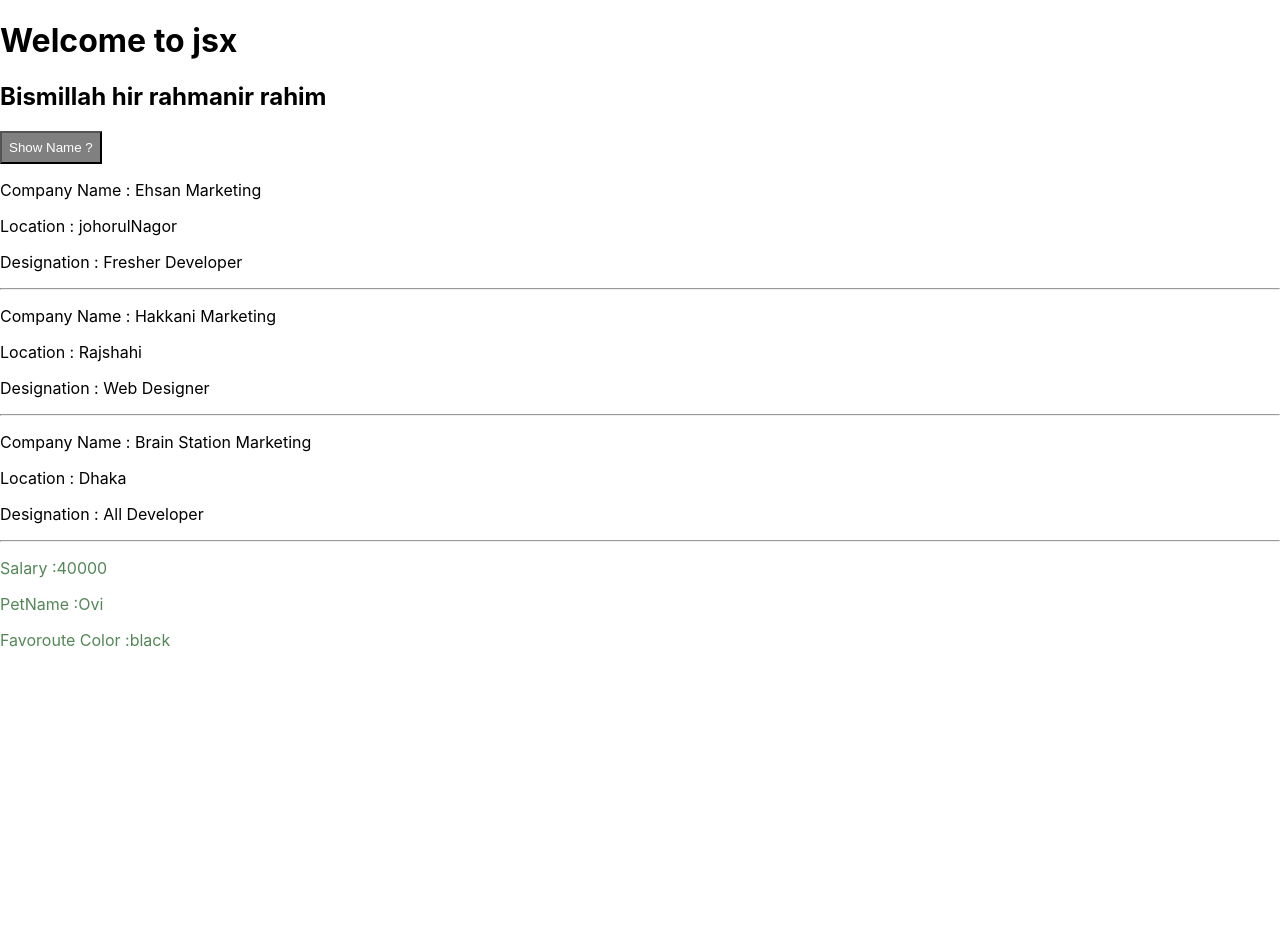
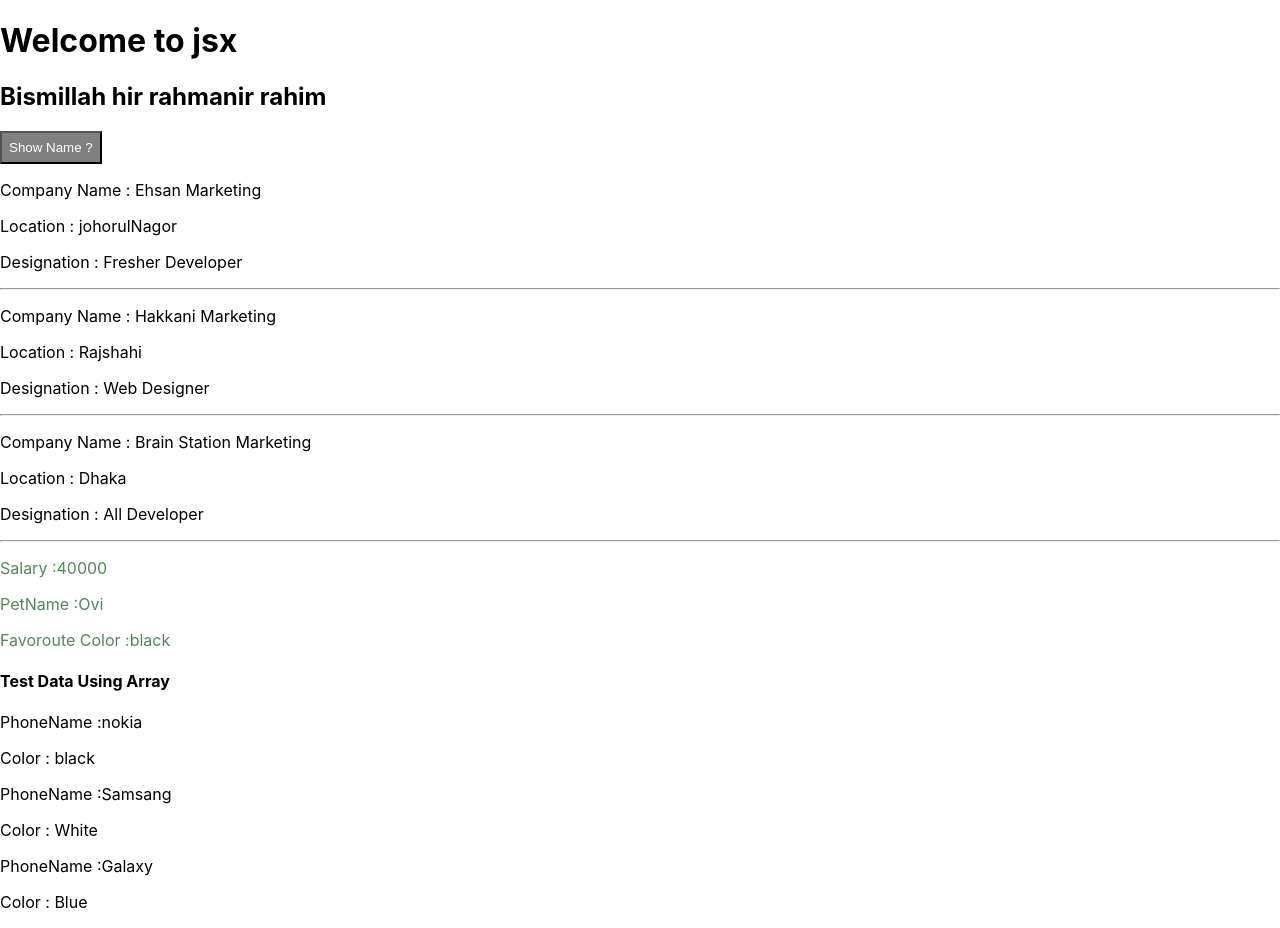
Before and after one commit to Mim-Hakkani/React-With-Fun, a React (Create React App) app: page / in a window 1280 px wide. Before the commit the page ends 800 px from the top, so only its background shows below. Built offline with nearby package versions, Linux system fonts and the light colour scheme.

Commit message:
componet data pass using array elements

```diff
--- a/src/App.js
+++ b/src/App.js
@@ -3,14 +3,34 @@ import './App.css';
 import FirstJsxPratices from './Components/FirstJsx';
 import PersonalInfo from './Components/PersonalInfo';
 import PassOobjectDataProps from './Components/PassOobjectDataProps';
+import PassArrayDataProps from './Components/PassArrayDataProps';
+
+// testing array components
+const phones =[
+    {
+        phoneName :'nokia',
+        color:'black'
+    },
+        {
+        phoneName :'Samsang',
+        color:'White'
+    },    {
+        phoneName :'Galaxy',
+        color:'Blue'
+    }
+]
 
 
-function App() {
+// testing object components
+
   const objectData = {
     salary : 40000,
     petName : 'Ovi',
     color :'black'
   }
+
+function App() {
+
   return (
  <div>
   <FirstJsxPratices />
@@ -21,6 +41,7 @@ function App() {
 
   <PassOobjectDataProps objectData={objectData}/>
 
+  <PassArrayDataProps phones={phones} />
  </div>
   );
 }
--- /dev/null
+++ b/src/Components/PassArrayDataProps.js
@@ -0,0 +1,20 @@
+import React from 'react';
+
+
+const PassArrayDataProps = (props) => {
+
+    console.log('array props is ::' , props);
+    return (
+        <div>
+            <h4>Test Data Using Array </h4>
+            {props.phones.map(phone=>{
+                return <>
+                 <p>PhoneName :{phone?.phoneName} </p>
+                 <p>Color : {phone?.color}</p></>
+
+            })}
+        </div>
+    );
+};
+
+export default PassArrayDataProps;
--- a/src/Components/PassOobjectDataProps.js
+++ b/src/Components/PassOobjectDataProps.js
@@ -2,7 +2,7 @@ import React from 'react';
 
 const PassOobjectDataProps = ({objectData}) => {
 
-    console.log('see the object data',objectData);
+    // console.log('see the object data',objectData);
     return (
         <div style={{color:'#548758'}}>
             <p>Salary :{objectData.salary}</p>
```
Also changed, not shown: src/Components/FirstJsx.js (+5 -5 lines).
